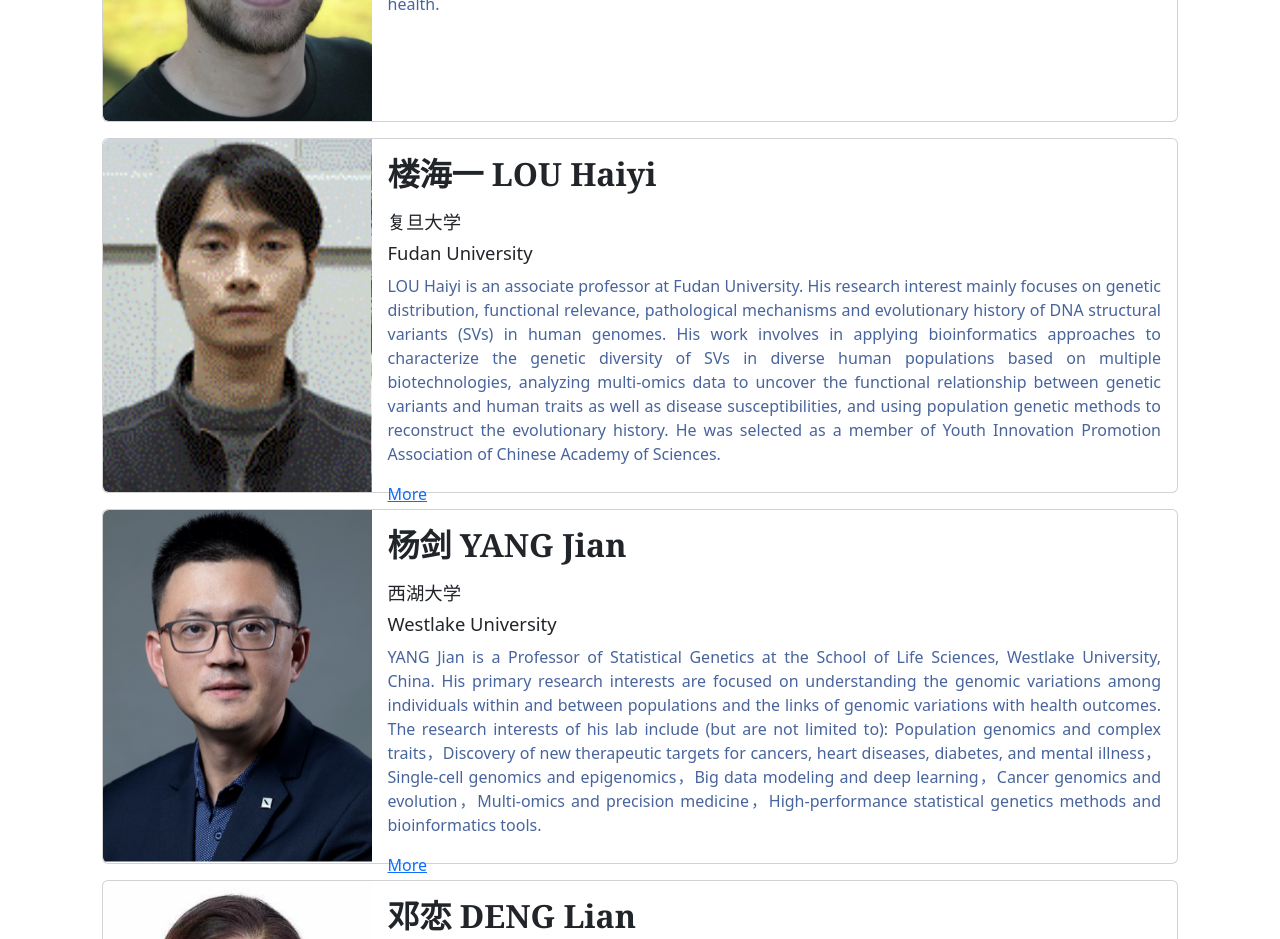
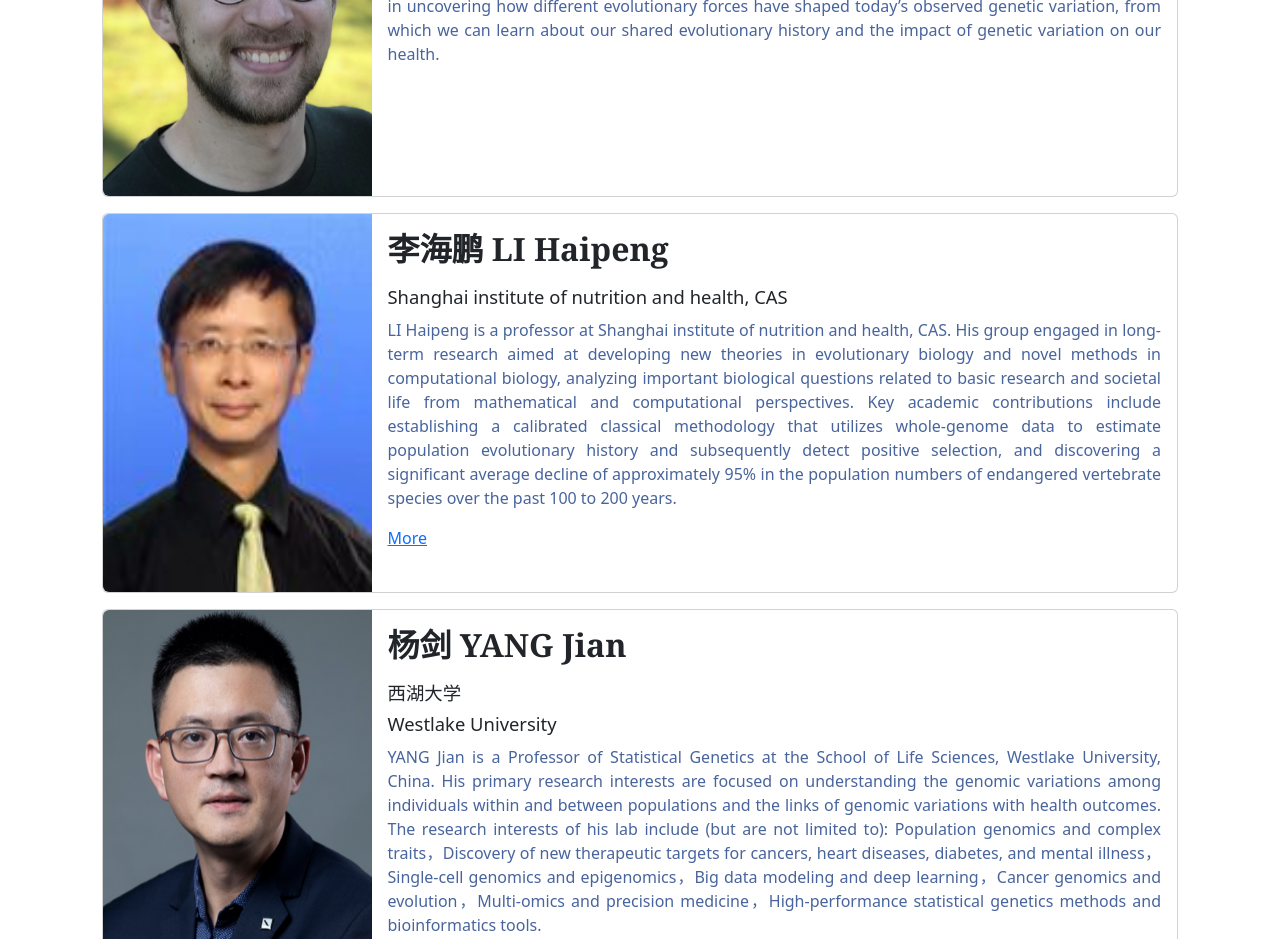
Before and after one commit to MorganHis/XTBG, a Vue app: page /#/speakers in a window 1280 px wide. Shown: the part 1160-2099 px from the top of the page. Built offline with nearby package versions, Linux system fonts and the light colour scheme.

Commit message:
调整会议日程的时间

```diff
--- a/src/views/committee/index.vue
+++ b/src/views/committee/index.vue
@@ -17,8 +17,16 @@
 
             </div>
 
-            <p v-show="m.link" style="margin: 0;text-align: right"><a :href="m.link"
-            class="link-primary link-offset-2 link-underline-opacity-25 link-underline-opacity-100-hover">More</a>
+            <p
+                v-show="m.link"
+                style="margin: 0;text-align: right"
+            >
+              <a
+                  :href="m.link"
+                  class="link-primary link-offset-2 link-underline-opacity-25 link-underline-opacity-100-hover"
+              >
+                More
+              </a>
             </p>
           </div>
         </div>
@@ -38,44 +46,6 @@ export default {
   name: 'CommitteeMembers',
   data() {
     return {
-      members: [
-        {
-          name: 'Kai Ye',
-          institute: 'Xi’an Jiaotong University',
-          email: 'kaiye@xjtu.edu.cn',
-          link: 'http://www.xjtu.edu.cn/jsnr.jsp?urltype=tree.TreeTempUrl&wbtreeid=1632&wbwbxjtuteacherid=1992',
-          img: require('@/assets/img/committee/4.png')
-        },
-        {
-          name: 'Jian Lu',
-          institute: 'School of Life Sciences, Peking University',
-          email: 'LUJ@pku.edu.cn',
-          link: 'https://bio.pku.edu.cn/homes/Index/news_cont_jl/17/46.html',
-          img: require('@/assets/img/committee/5.png')
-        },
-        {
-          name: 'Hua Chen',
-          institute: 'Beijing Institute of Genomics, Chinese Academy of Sciences',
-          email: 'chenh@big.ac.cn',
-          link: 'http://www.big.ac.cn/sourcedb_big_cas/zw/zjrc/yjy/201506/t20150630_4381456.html',
-          img: require('@/assets/img/committee/6.png')
-        },
-        {
-          name: 'Chaolong Wang',
-          institute: 'Huazhong University of Science and Technology',
-          email: 'chaolong@hust.edu.cn',
-          link: 'http://gwxy.tjmu.edu.cn/info/1016/1373.htm',
-          img: require('@/assets/img/committee/7.png')
-        },
-        {
-          name: 'Xuemei Lu',
-          institute: 'Kunming Institute of Zoology, Chinese Academy of Sciences',
-          email: 'xuemeilu@mail.kiz.ac.cn',
-          link: 'https://people.ucas.edu.cn/~3979404',
-          img: require('@/assets/img/committee/8.png')
-        },
-      ],
-
       organizers: [
         {
           name: 'Daniel Falush',
@@ -139,36 +109,6 @@ export default {
           img: require('@/assets/img/committee/img.png')
         },
       ],
-      organizers1: [
-        {
-          name: 'Shuhua Xu',
-          institute: 'Center for Evolutionary Biology, Fudan University',
-          email: 'xushua@fudan.edu.cn',
-          link: 'https://homo.fudan.edu.cn/b6/18/c18452a177688/page.htm',
-          img: require('@/assets/img/committee/3.png')
-        },
-        {
-          name: 'Yan Lu',
-          institute: 'Center for Evolutionary Biology, Fudan University',
-          email: 'lueyan@fudan.edu.cn',
-          link: 'https://life.fudan.edu.cn/65/fe/c31282a353790/page.htm',
-          img: require('@/assets/img/committee/10.jpeg')
-        },
-        {
-          name: 'Lian Deng',
-          institute: 'Center for Evolutionary Biology, Fudan University',
-          email: 'denglian@fudan.edu.cn',
-          link: 'https://life.fudan.edu.cn/5c/34/c31285a482356/page.htm',
-          img: require('@/assets/img/committee/11.jpeg')
-        },
-        {
-          name: 'Jing Pu',
-          institute: 'Center for Evolutionary Biology, Fudan University',
-          email: 'pujing@picb.ac.cn',
-          link: "",
-          img: require('@/assets/img/committee/12.jpeg')
-        },
-      ]
     }
   }
 }
--- a/src/views/schedule/index.vue
+++ b/src/views/schedule/index.vue
@@ -2,7 +2,7 @@
   <div class="container" style="min-height: 40rem;padding: 2rem">
     <h1 style="margin-top: 0">Preliminary Schedule</h1>
     <hr class="hr">
-    <img src="@/assets/img/schedule/schedule2.png"
+    <img src="@/assets/img/schedule/schedule3.png"
          style="width:100%;margin-top: -25px">
     <!--      <h2 class="alert-heading">All participants must register!</h2>-->
 
--- a/src/views/share/index.vue
+++ b/src/views/share/index.vue
@@ -1,7 +1,6 @@
 <template>
   <div>
     <div id="myCarousel" class="carousel slide" data-bs-ride="carousel">
-
       <div style="display:flex;justify-content:space-between;max-height: 600px">
         <img data-aos="fade-right" src="@/assets/img/home/home2.jpg" style="width:100%;">
       </div>
@@ -12,9 +11,7 @@
           <h2 style="font-weight: 500;font-size: 30px;text-shadow: black 0.1em 0.1em 0.2em;margin-top: 55px">
             2023/10/09 – 2023/10/15</h2>
         </div>
-
       </div>
-
     </div>
 
     <div class="container" style="margin-top: 1rem">
@@ -32,13 +29,8 @@
     </div>
 
     <div class="container" style="margin-top: 1rem">
-      <!--      <h1 style="margin-top: 0;color: #22460a">when and where</h1>-->
-      <!--      <hr class="hr" style="color: #2e3a27">-->
       <div class="alert alert-success" role="alert">
-        <!--        style="background-color: rgb(248,249,250);color: #0c0c0c;border-color: #f8f9fa"-->
-        <!--      <h2 class="alert-heading">All participants must register!</h2>-->
         <ul style="font-weight: 400; font-size: 1.3rem">
-
           <li style="margin-top: 15px"><b>举办时间: </b> 09 – 15 Oct 2023 (7 days)</li>
           <li style="margin-top: 15px"><b>举办地点: </b>
             <a>
@@ -52,28 +44,44 @@
       </div>
     </div>
     <div class="container" style="margin-top: 3rem">
-
       <h2 class="display-5 fw-bold">Confirmed Speakers</h2>
       <hr class="hr" style="color: #2e3a27">
+      <div class="col" v-for="m in speakers" v-bind:key="m.name">
+        <div style="border-radius: 10px; background-color: rgb(230,240,250);padding: 1rem 1rem;margin-bottom: 5px">
+          <div style="display:flex;justify-content:space-between;margin-top: 5px;margin-bottom: 5px;max-width: 700px">
+            <img :src="m.img" class="card-img-top" :alt="m.name" style="width:60%;">
+          </div>
+          <h5 class="card-title">{{ m.name }}</h5>
+          <div style="text-align: justify;">
+            <p style="font-size: 1rem;margin-bottom: 5px" class="card-text">{{ m.affiliation1 }}</p>
+            <p style="margin-bottom: 5px;font-size: 1rem" class="card-text">{{ m.affiliation2 }}</p>
+            <p style="margin-bottom: 5px;font-size: 1rem" class="card-text">{{ m.affiliation3 }}</p>
+            <p style="margin-bottom: 5px;font-size: 1rem;color: #48649d" class="card-text">{{ m.description }}</p>
+          </div>
+          <p v-show="m.link" style="margin: 0;text-align: left">
+            <a :href="m.link"
+               class="link-primary link-offset-2 link-underline-opacity-25 link-underline-opacity-100-hover">
+              More
+            </a>
+          </p>
+        </div>
+      </div>
+    </div>
+    <div class="container" style="margin-top: 1.5rem">
+      <h2 class="display-5 fw-bold">Organizing Committee</h2>
+      <hr class="hr" style="color: #2e3a27">
 
-      <div class="col" v-for="m in speakers" v-bind:key="m.name">
-        <!--        <div class="shareCard" style="max-width: 500px">-->
+      <div class="col" v-for="m in organizers" v-bind:key="m.name">
         <div style="border-radius: 10px; background-color: rgb(230,240,250);padding: 1rem 1rem;margin-bottom: 5px">
-
           <div style="display:flex;justify-content:space-between;margin-top: 5px;margin-bottom: 5px;max-width: 700px">
-            <!--          <img data-aos="fade-right" src="@/assets/img/home/home2.jpg" style="width:100%;">-->
             <img :src="m.img" class="card-img-top" :alt="m.name" style="width:60%;">
           </div>
 
           <h5 class="card-title">{{ m.name }}</h5>
           <div style="text-align: justify;">
-
-            <p style="font-size: 1rem;margin-bottom: 5px" class="card-text">{{ m.affiliation1 }}</p>
-            <p style="margin-bottom: 5px;font-size: 1rem" class="card-text">{{ m.affiliation2 }}</p>
-            <p style="margin-bottom: 5px;font-size: 1rem" class="card-text">{{ m.affiliation3 }}</p>
-
-            <p style="margin-bottom: 5px;font-size: 1rem;color: #48649d" class="card-text">{{ m.description }}</p>
-
+            <p style="font-size: 1rem;margin-bottom: 5px" class="card-text">{{ m.institute1 }}</p>
+            <p style="margin-bottom: 5px;font-size: 1rem" class="card-text">{{ m.institute2 }}</p>
+            <p style="margin-bottom: 5px;font-size: 1rem" class="card-text">{{ m.institute3 }}</p>
           </div>
 
           <p v-show="m.link" style="margin: 0;text-align: left">
@@ -83,46 +91,7 @@
             </a>
           </p>
         </div>
-
-        <!--        </div>-->
-
       </div>
-
-    </div>
-    <div class="container" style="margin-top: 1.5rem">
-      <h2 class="display-5 fw-bold">Organizing Committee</h2>
-      <hr class="hr" style="color: #2e3a27">
-
-      <div class="col" v-for="m in organizers" v-bind:key="m.name">
-        <div style="border-radius: 10px; background-color: rgb(230,240,250);padding: 1rem 1rem;margin-bottom: 5px">
-
-          <!--        <div class="shareCard" style="max-width: 500px">-->
-          <div style="display:flex;justify-content:space-between;margin-top: 5px;margin-bottom: 5px;max-width: 700px">
-            <!--          <img data-aos="fade-right" src="@/assets/img/home/home2.jpg" style="width:100%;">-->
-            <img :src="m.img" class="card-img-top" :alt="m.name" style="width:60%;">
-          </div>
-
-          <h5 class="card-title">{{ m.name }}</h5>
-          <div style="text-align: justify;">
-            <p style="font-size: 1rem;margin-bottom: 5px" class="card-text">{{ m.institute1 }}</p>
-            <p style="margin-bottom: 5px;font-size: 1rem" class="card-text">{{ m.institute2 }}</p>
-
-            <p style="margin-bottom: 5px;font-size: 1rem" class="card-text">{{ m.institute3 }}</p>
-
-          </div>
-
-          <p v-show="m.link" style="margin: 0;text-align: left">
-            <a :href="m.link"
-               class="link-primary link-offset-2 link-underline-opacity-25 link-underline-opacity-100-hover">
-              More
-            </a>
-          </p>
-
-          <!--        </div>-->
-
-        </div>
-      </div>
-
     </div>
 
     <div class="container" style="margin-top: 1.5rem">
@@ -130,7 +99,7 @@
       <h2 class="display-5 fw-bold">Preliminary Schedule</h2>
       <hr class="hr" style="color: #2e3a27">
 
-      <img src="@/assets/img/schedule/schedule2.png"
+      <img src="@/assets/img/schedule/schedule3.png"
            style="width:100%;">
     </div>
     <div class="container" style="margin-top: 1.5rem">
@@ -229,7 +198,6 @@ export default {
         },
 
 
-
         {
           name: '诺禾致源 Novogene',
           institute1: ' ',
@@ -273,14 +241,14 @@ export default {
 
         },
         {
-          name: "楼海一 LOU Haiyi",
-          img: require('@/assets/img/speakers/LOUHaiYi.png'),
-          description: "LOU Haiyi is an associate professor at Fudan University. His research interest mainly focuses on genetic distribution, functional relevance, pathological mechanisms and evolutionary history of DNA structural variants (SVs) in human genomes. His work involves in applying bioinformatics approaches to characterize the genetic diversity of SVs in diverse human populations based on multiple biotechnologies, analyzing multi-omics data to uncover the functional relationship between genetic variants and human traits as well as disease susceptibilities, and using population genetic methods to reconstruct the evolutionary history. He was selected as a member of Youth Innovation Promotion Association of Chinese Academy of Sciences.",
-          affiliation1: "复旦大学",
-          affiliation2: "Fudan University",
+          name: "李海鹏 LI Haipeng",
+          img: require('@/assets/img/speakers/lihaipeng.jpeg'),
+          description: "LI Haipeng is a professor at Shanghai institute of nutrition and health, CAS. His group engaged in long-term research aimed at developing new theories in evolutionary biology and novel methods in computational biology, analyzing important biological questions related to basic research and societal life from mathematical and computational perspectives. Key academic contributions include establishing a calibrated classical methodology that utilizes whole-genome data to estimate population evolutionary history and subsequently detect positive selection, and discovering a significant average decline of approximately 95% in the population numbers of endangered vertebrate species over the past 100 to 200 years.",
+          affiliation1: "",
+          affiliation2: "Shanghai institute of nutrition and health, CAS",
           affiliation3: "",
           affiliation4: "",
-          link: "https://pog.fudan.edu.cn/#/people/detail?id=118",
+          link: "http://www.sinh.cas.cn/rcdw/qtyjzz/201803/t20180327_4986742.html",
 
         },
         {
--- a/src/views/speakers/index.vue
+++ b/src/views/speakers/index.vue
@@ -2,14 +2,14 @@
   <div class="container" style="padding: 2rem">
     <h1>Confirmed Speakers</h1>
     <hr class="hr">
-    <div class="card mb-3" style="height: 355px;margin-bottom: 2rem" v-for="s in speakers" v-bind:key="s.name">
+    <div class="card mb-3" style="height: 380px;margin-bottom: 2rem" v-for="s in speakers" v-bind:key="s.name">
       <div class="row g-0">
         <div class="col-md-3">
           <img
               :src="s.img"
               class="img-fluid rounded-start"
               alt="..."
-              style="height: 353px;width: 280px"
+              style="height: 378px;width: 290px"
           >
         </div>
         <div class="col-md-9">
@@ -72,14 +72,14 @@ export default {
 
         },
         {
-          name: "楼海一 LOU Haiyi",
-          img: require('@/assets/img/speakers/LOUHaiYi.png'),
-          description: "LOU Haiyi is an associate professor at Fudan University. His research interest mainly focuses on genetic distribution, functional relevance, pathological mechanisms and evolutionary history of DNA structural variants (SVs) in human genomes. His work involves in applying bioinformatics approaches to characterize the genetic diversity of SVs in diverse human populations based on multiple biotechnologies, analyzing multi-omics data to uncover the functional relationship between genetic variants and human traits as well as disease susceptibilities, and using population genetic methods to reconstruct the evolutionary history. He was selected as a member of Youth Innovation Promotion Association of Chinese Academy of Sciences.",
-          affiliation1: "复旦大学",
-          affiliation2: "Fudan University",
+          name: "李海鹏 LI Haipeng",
+          img: require('@/assets/img/speakers/lihaipeng.jpeg'),
+          description: "LI Haipeng is a professor at Shanghai institute of nutrition and health, CAS. His group engaged in long-term research aimed at developing new theories in evolutionary biology and novel methods in computational biology, analyzing important biological questions related to basic research and societal life from mathematical and computational perspectives. Key academic contributions include establishing a calibrated classical methodology that utilizes whole-genome data to estimate population evolutionary history and subsequently detect positive selection, and discovering a significant average decline of approximately 95% in the population numbers of endangered vertebrate species over the past 100 to 200 years.",
+          affiliation1: "",
+          affiliation2: "Shanghai institute of nutrition and health, CAS",
           affiliation3: "",
           affiliation4: "",
-          link: "https://pog.fudan.edu.cn/#/people/detail?id=118",
+          link: "http://www.sinh.cas.cn/rcdw/qtyjzz/201803/t20180327_4986742.html",
 
         },
         {
```
Also changed, not shown: src/assets/img/schedule/schedule3.png (added), src/assets/img/speakers/lihaipeng.jpeg (added).
